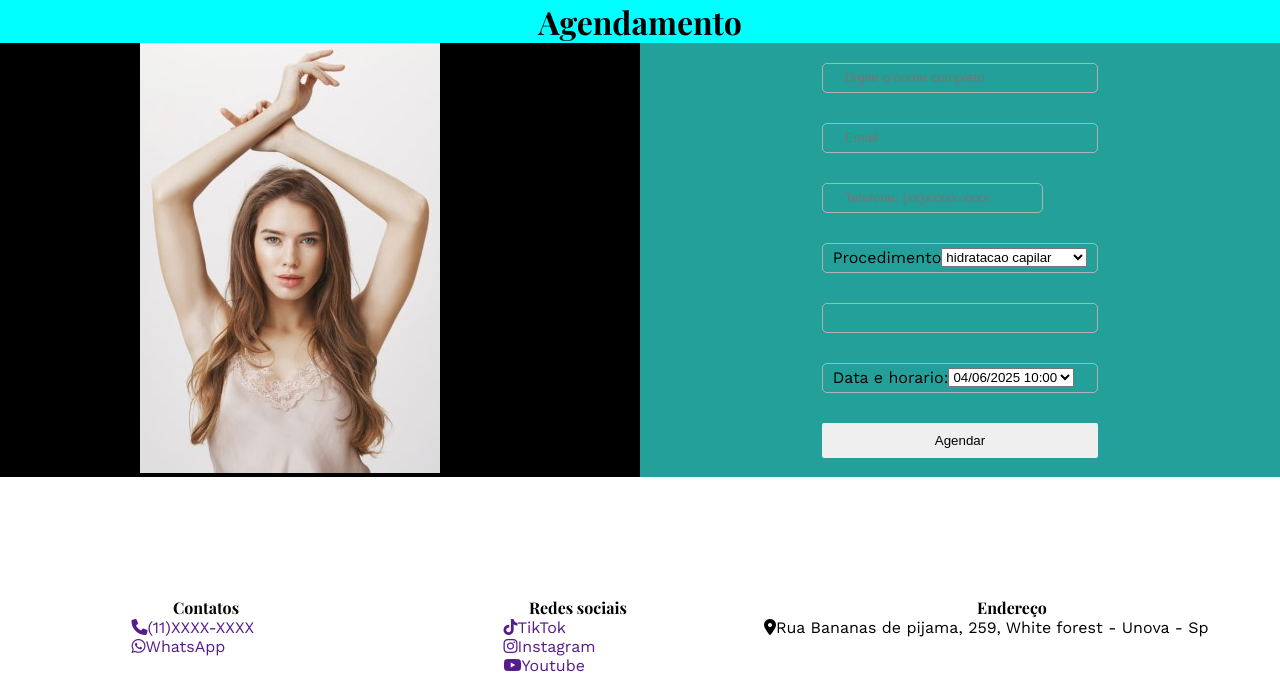
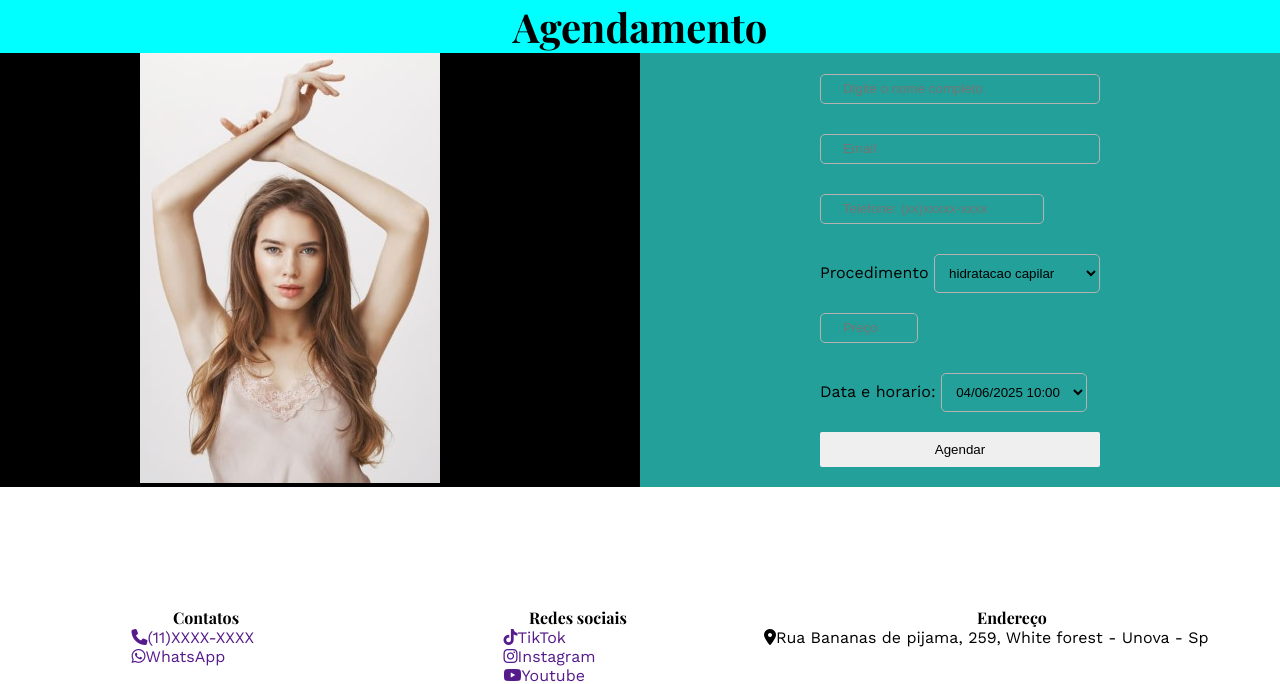
Before and after one commit to SaulloRibeiro/Trabalho-clinica-estetica, a PHP site: page /agendamento.html in a window 1280 px wide. Shown: the part 150-834 px from the top of the page. Run offline with PHP 8.4, Linux system fonts and the light colour scheme; some web fonts are replaced.

Commit message:
terminando a versao do arquivo procedimento.html para desktop

```diff
--- a/agendamento.html
+++ b/agendamento.html
@@ -53,7 +53,7 @@
                             <input type="tel" placeholder="Telefone: (xx)xxxxx-xxxx">
                         </div>
 
-                        <div class="container-inputs">
+                        <div class="container-select">
                             <label for="procedimentoId">Procedimento</label>
                             <select name="procedimentos" id="procedimentoId">
                                 <optgroup label="Procedimentos capilar">
@@ -77,12 +77,12 @@
                         </div>
 
                     <!-- input onde será mostrado o preço do procedimento salvo no banco de dados -->
-                        <div class="container-inputs">
-                            <input type="text">
+                        <div class="container-inputs" id="preco-procedimento">
+                            <input id="preco-procedimento-input" type="text" disabled placeholder="Preço">
                         </div>
 
 
-                        <div class="container-inputs">
+                        <div class="container-select">
                             <label for="dataHorarioId">Data e horario:</label>
                             <select name="dataHorario" id="dataHorarioId">
                                 <option value="2025-06-04 10:00:00">04/06/2025 10:00</option>
--- a/assets/css/agendamento/style.css
+++ b/assets/css/agendamento/style.css
@@ -58,7 +58,7 @@ main{
 }
 
 h1{
-
+    font-size: 2.5em;
 }
 
 h1,h4{
@@ -84,6 +84,17 @@ input{
     background-color: transparent;
     border:none ;
 
+}
+
+label{
+    display: inline;
+}
+
+select{
+    padding: 10px;
+    border: 1px solid rgb(182, 178, 178);
+    border-radius: 5px;
+    background-color: transparent;
 }
 
 select, input{
@@ -148,10 +159,6 @@ div.container-inputs{
     border: 1px solid rgb(182, 178, 178);
 }
 
-div.input-text{
-
-}
-
 div.input-tel{
     width: 80%;
 }
@@ -183,3 +190,7 @@ div.container-endereco-footer{
 li#btn-fechar{
     display: none;
 }
+
+div#preco-procedimento{
+    width: 35%;
+}
```
